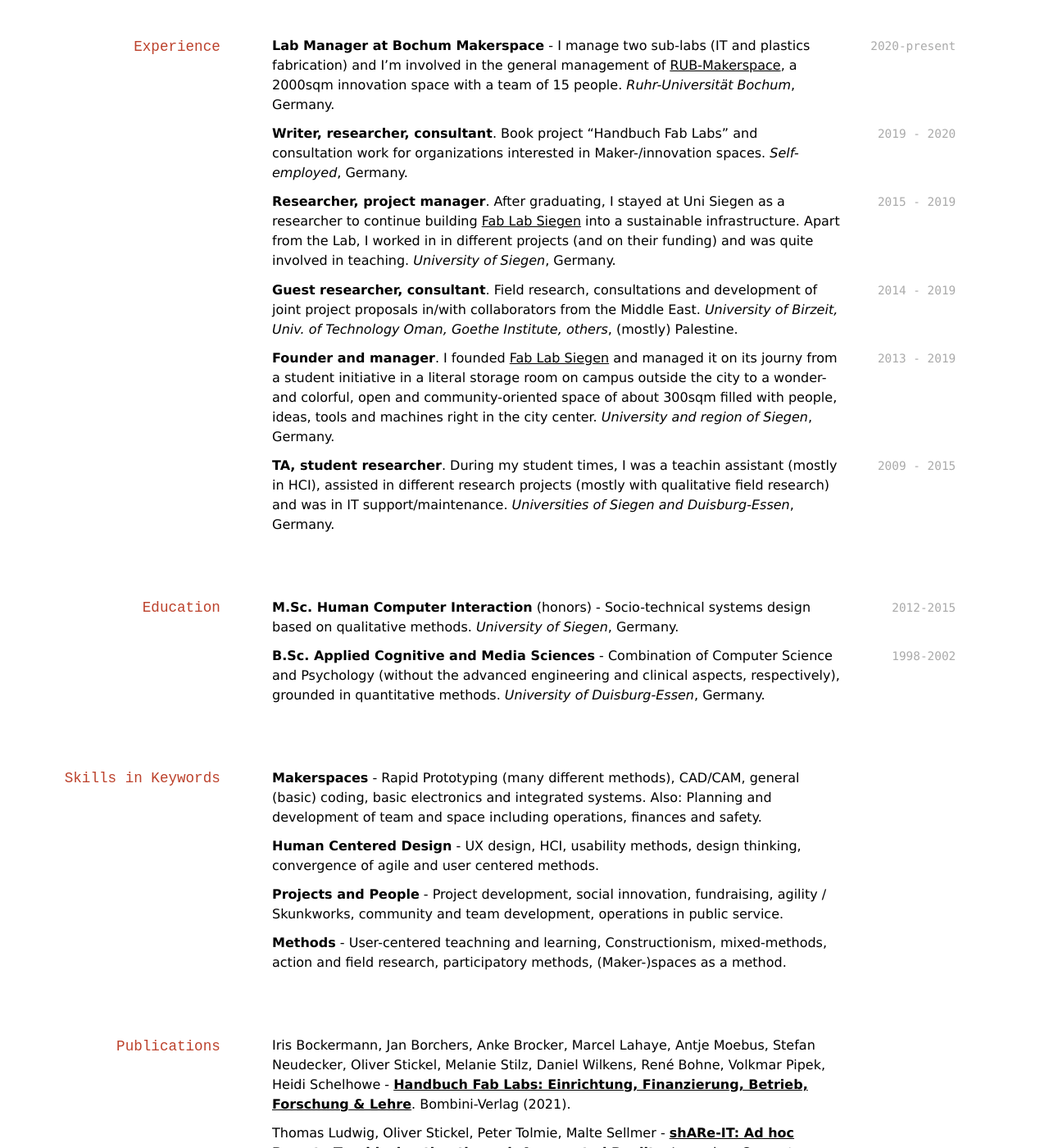
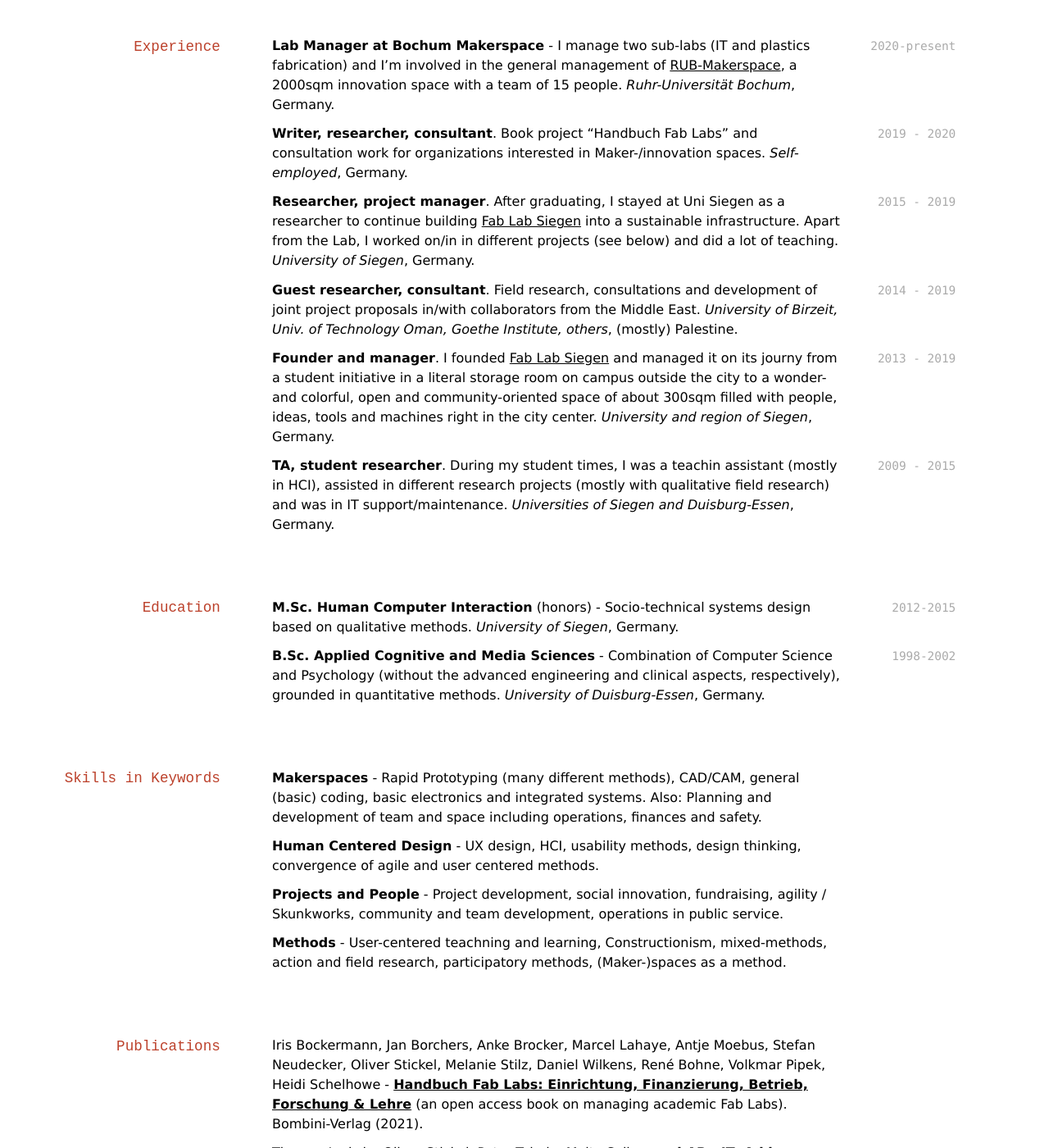
Before and after one commit to oliverstickel/oliverstickel.github.io, a Jekyll site: the page built from index.md, in a window 1280 px wide and 1400 px high, scrolled down 269 px. Shown: the whole window at 82% size. Built offline with Jekyll 4.4.1, drawn with Linux system fonts in a browser that asks for light colours; nearby versions of some CDN libraries; a style sheet for code colours, icons or effects is not loaded.

Commit message:
Update index.md

```diff
--- a/index.md
+++ b/index.md
@@ -24,7 +24,7 @@ Fab Lab Manager & Founder
 
 
 `2015 - 2019`
-**Researcher, project manager**. After graduating, I stayed at Uni Siegen as a researcher to continue building [Fab Lab Siegen](https://fablab-siegen.de) into a sustainable infrastructure. Apart from the Lab, I worked in in different projects (and on their funding) and was quite involved in teaching. *University of Siegen*, Germany.
+**Researcher, project manager**. After graduating, I stayed at Uni Siegen as a researcher to continue building [Fab Lab Siegen](https://fablab-siegen.de) into a sustainable infrastructure. Apart from the Lab, I worked on/in in different projects (see below) and did a lot of teaching. *University of Siegen*, Germany.
 
 `2014 - 2019`
 **Guest researcher, consultant**. Field research, consultations and development of joint project proposals in/with collaborators from the Middle East. *University of Birzeit, Univ. of Technology Oman, Goethe Institute, others*, (mostly) Palestine.
@@ -55,7 +55,7 @@ Fab Lab Manager & Founder
 
 ## Publications
 
-Iris Bockermann, Jan Borchers, Anke Brocker, Marcel Lahaye, Antje Moebus, Stefan Neudecker, Oliver Stickel, Melanie Stilz, Daniel Wilkens, René Bohne, Volkmar Pipek, Heidi Schelhowe - [**Handbuch Fab Labs: Einrichtung, Finanzierung, Betrieb, Forschung & Lehre**](https://www.bombini-verlag.de/shop/handbuch-fab-labs/). Bombini-Verlag (2021).
+Iris Bockermann, Jan Borchers, Anke Brocker, Marcel Lahaye, Antje Moebus, Stefan Neudecker, Oliver Stickel, Melanie Stilz, Daniel Wilkens, René Bohne, Volkmar Pipek, Heidi Schelhowe - [**Handbuch Fab Labs: Einrichtung, Finanzierung, Betrieb, Forschung & Lehre**](https://www.bombini-verlag.de/shop/handbuch-fab-labs/) (an open access book on managing academic Fab Labs). Bombini-Verlag (2021).
 
 Thomas Ludwig, Oliver Stickel, Peter Tolmie, Malte Sellmer - [**shARe-IT: Ad hoc Remote Troubleshooting through Augmented Reality**](https://link.springer.com/article/10.1007/s10606-021-09393-5). Journal on Computer Supported Cooperative Work 30, pp. 119–167 (2021).
 
```
